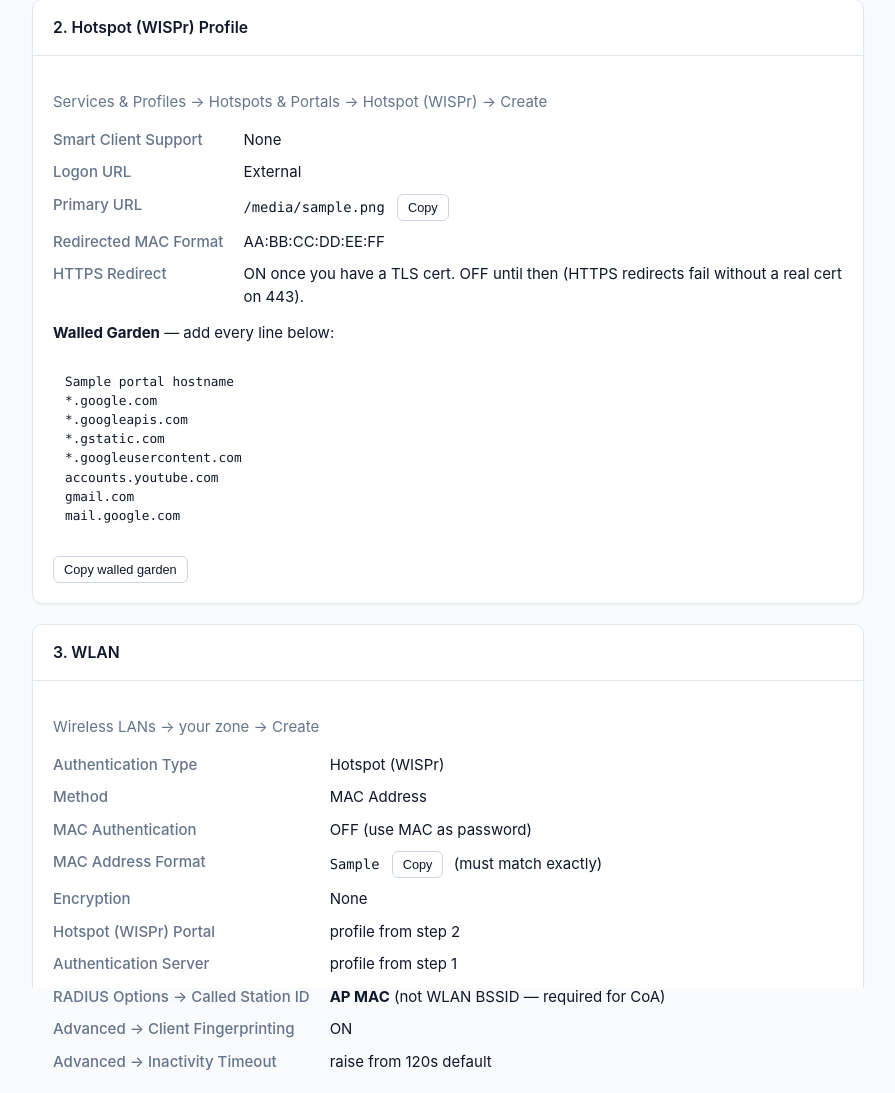
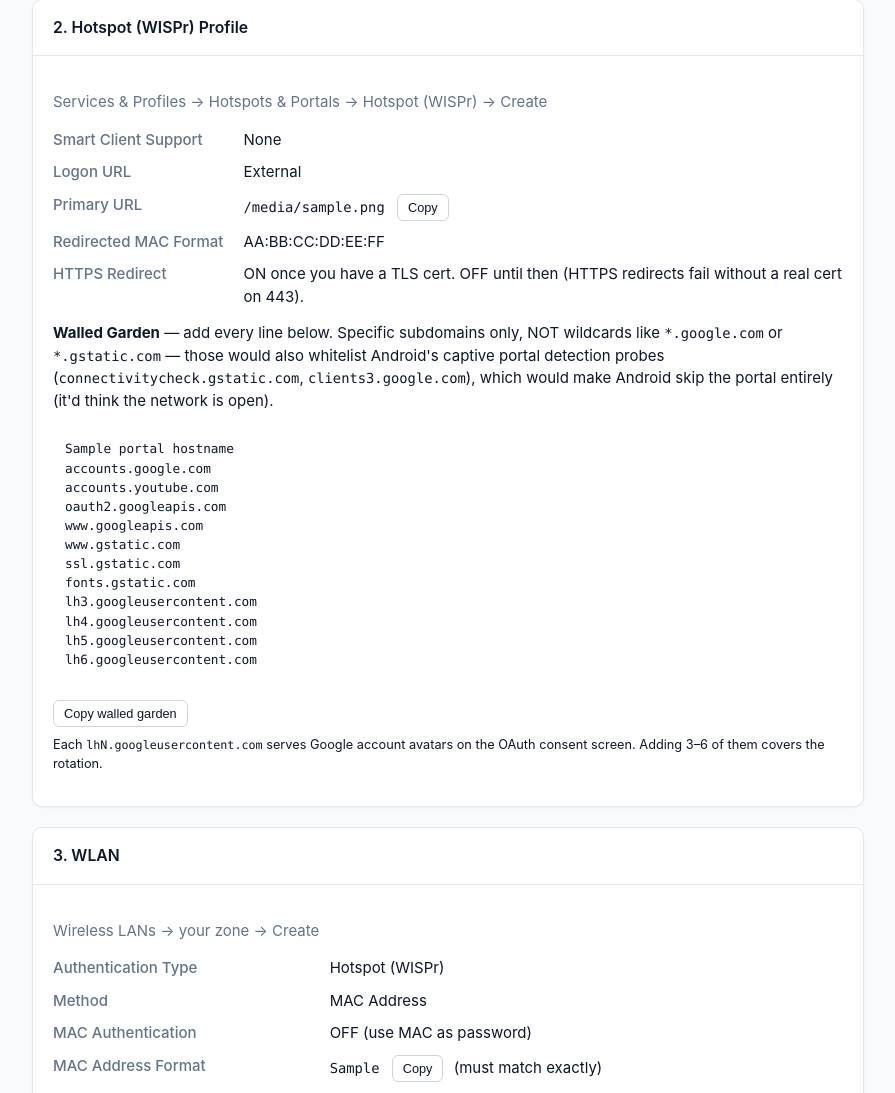
Before and after one commit to fratrat123/smartzone-portal, a Flask app: template templates/admin_smartzone_config.html in a window 1280 px wide. Shown: the part 537-1630 px from the top of the page, without its empty margins (192-1087 px from the left). Run offline with Flask 3, Linux system fonts and the light colour scheme; the visitor is signed in with stand-in values (Sample User, id 1); the template is opened without the code that fills it: most values are stand-ins (such as "Sample title", 1, 10 or a date in 2020); some libraries are stand-ins or nearby versions.

Commit message:
Tighten walled garden so Android shows the captive portal
The wildcards *.gstatic.com / *.google.com inadvertently whitelisted
connectivitycheck.gstatic.com and clients3.google.com — the URLs
Android probes to decide whether a network is open vs behind a portal.
With those URLs reachable, Android sees a 204 and concludes the network
is fine, so the captive-portal sign-in prompt never appears.

iOS (captive.apple.com) and Windows (www.msftconnecttest.com) weren't
covered by the wildcards, which is why they still worked.

Replace the wildcards with specific subdomains needed for the Google
OAuth flow, and add a troubleshooting note explaining the trap.

Co-Authored-By: Claude Opus 4.7 (1M context) <noreply@anthropic.com>

```diff
--- a/templates/admin_smartzone_config.html
+++ b/templates/admin_smartzone_config.html
@@ -67,16 +67,29 @@
         </dd>
       </dl>
 
-      <p style="margin-top:14px"><strong>Walled Garden</strong> — add every line below:</p>
+      <p style="margin-top:14px"><strong>Walled Garden</strong> — add every line below.
+      Specific subdomains only, NOT wildcards like <code>*.google.com</code> or
+      <code>*.gstatic.com</code> — those would also whitelist Android's captive
+      portal detection probes (<code>connectivitycheck.gstatic.com</code>,
+      <code>clients3.google.com</code>), which would make Android skip the
+      portal entirely (it'd think the network is open).</p>
       <pre id="walled-garden" style="background:var(--surface-elevated);padding:12px;border-radius:6px;font-size:0.85em;overflow:auto">{{ portal_hostname }}
-*.google.com
-*.googleapis.com
-*.gstatic.com
-*.googleusercontent.com
+accounts.google.com
 accounts.youtube.com
-gmail.com
-mail.google.com</pre>
+oauth2.googleapis.com
+www.googleapis.com
+www.gstatic.com
+ssl.gstatic.com
+fonts.gstatic.com
+lh3.googleusercontent.com
+lh4.googleusercontent.com
+lh5.googleusercontent.com
+lh6.googleusercontent.com</pre>
       <button type="button" class="btn btn-sm" data-copy="#walled-garden" style="margin-top:6px">Copy walled garden</button>
+      <p class="hint" style="margin-top:8px;font-size:0.85em">
+        Each <code>lhN.googleusercontent.com</code> serves Google account avatars
+        on the OAuth consent screen. Adding 3–6 of them covers the rotation.
+      </p>
     </div>
   </div>
 
@@ -179,6 +192,19 @@ curl -sk -X POST "https://&lt;sz-host&gt;:8443/wsg/api/public/v11_1/clients/disc
       <em>(b)</em> UDP 3799 is firewalled between this box and SmartZone;
       <em>(c)</em> shared secret mismatch — fix it in the wizard or
       <code>.env</code>.</p>
+
+      <p style="margin-top:12px"><strong>Android devices connect to the SSID but never show the captive portal.</strong></p>
+      <p class="muted">Android probes <code>connectivitycheck.gstatic.com/generate_204</code>
+      and <code>clients3.google.com/generate_204</code> to decide whether the
+      network is open or behind a portal. If those URLs reach Google through
+      the walled garden (e.g. because the WLAN has <code>*.gstatic.com</code> or
+      <code>*.google.com</code> whitelisted), Android gets the 204 and assumes
+      the network is open — no portal prompt, no sign-in screen. Replace the
+      wildcards with the specific subdomain list above. iOS uses
+      <code>captive.apple.com</code> and Windows uses
+      <code>www.msftconnecttest.com</code>; we deliberately don't include
+      those either, so all three platforms trigger their captive-portal UI
+      the same way.</p>
     </div>
   </div>
 
```
